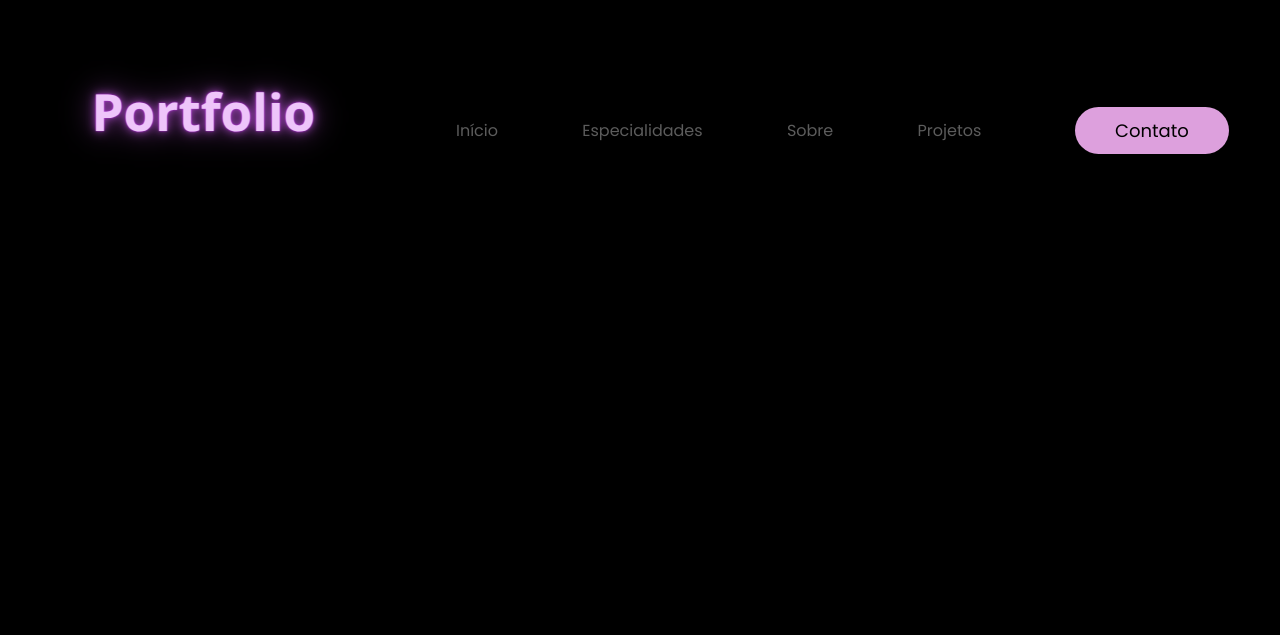
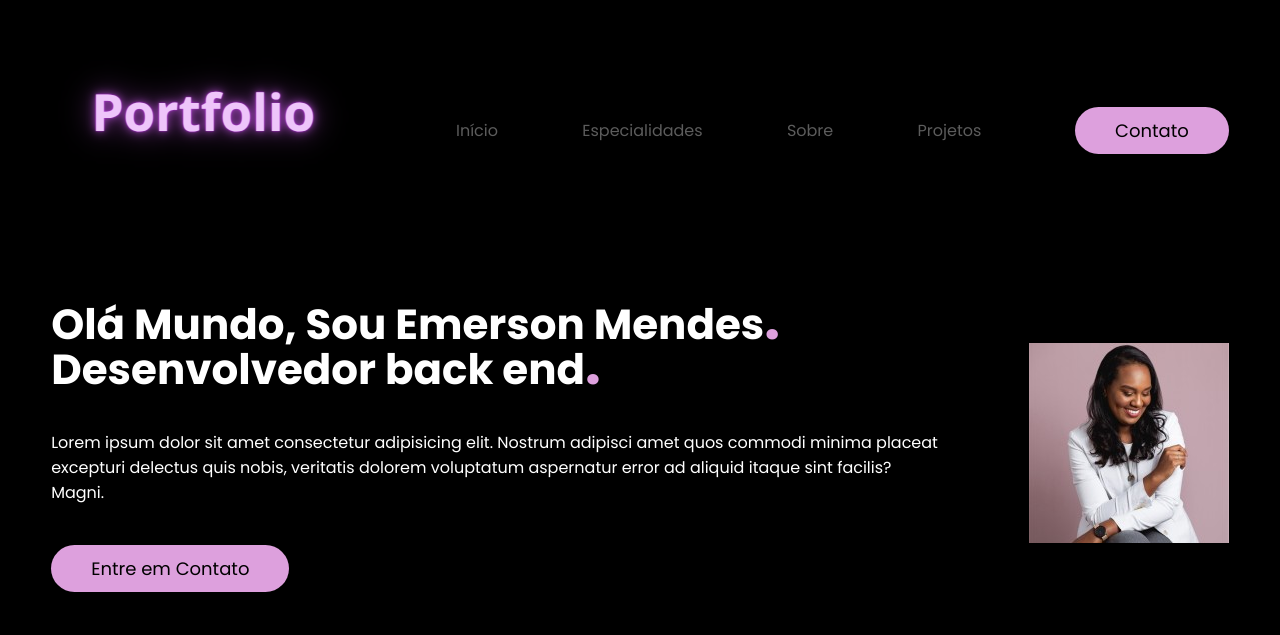
Before and after one commit to EmersonCabelo/Portfolio-, a plain HTML site: page INDEX.HTML in a window 1280 px wide. Drawn offline with Linux system fonts and the light colour scheme.

Commit message:
Topo do site iniccio

```diff
--- a/INDEX.HTML
+++ b/INDEX.HTML
@@ -16,12 +16,14 @@
 <body>
 
     <header>
+        <!-- INICIO LOGO -->
         <div class="interface">
           <div class="logo">
             <a href="a">
                 <img src="images/Captura de tela de 2025-03-16 19-09-22.png" alt="logo meu protfolio">
             </a>
-          </div><!--logo-->
+          </div><!--FIM LOGO-->
+          <!-- INICIO INTERFACE -->
           <nav class="menu-desktop">
             <ul>
                 <li><a href="#">Início</a></li>
@@ -30,14 +32,38 @@
                 <li><a href="#">Projetos</a></li>
             </ul>
           </nav>
-
+            <!-- INICIO BTN CONTATO -->
             <div class="btn-contato">
                     <a href="#">
                         <button>Contato</button>
                     </a>
-            </div><!--btn-contato-->
+            </div><!--FIM btn-contato-->
         </div><!--interface-->
     </header>
 
+    <main>
+        <section class="topo-do-site">
+            <div class="interface">
+                <div class="flex">
+                    <div class="txt-topo-site">
+                        <h1>Olá Mundo, Sou Emerson Mendes<span>.</span> Desenvolvedor back end<span>.</span></h1>
+                        <p> Lorem ipsum dolor sit amet consectetur adipisicing elit. Nostrum adipisci amet quos commodi minima placeat excepturi delectus quis nobis, veritatis dolorem voluptatum aspernatur error ad aliquid itaque sint facilis? Magni.</p>
+
+                        <div class="btn-contato">
+                            <a href="#">
+                                <button>Entre em Contato</button>
+                            </a>
+                        </div>   <!--btn-contato-->
+                    </div><!-- txt-topo-site -->
+
+                    <div class="img-topo-site">
+                        <img src="images/pessoa.jpeg" alt=" Foto do site">
+
+                    </div><!-- img-topo-site -->
+                </div><!--flex -->
+            </div>   <!-- inteface -->
+        </section>   <!-- Topo do site -->
+    </main>
+
 </body>
 </html>
--- a/style.css
+++ b/style.css
@@ -19,6 +19,22 @@ body{
     margin: 0 auto;
 
    }
+
+   .flex {
+    display: flex;
+   }
+
+   .btn-contato button{
+    padding: 10px 40px;
+    font-size: 18px;
+    font-weight: 600px;
+    background-color: plum;
+    border: 0;
+    border-radius: 30px;
+    cursor: pointer;
+    transition: .2s;
+}
+
    /* Estilo Do Cabeçalho */
 
 header{
@@ -52,15 +68,45 @@ header nav ul li{
 
 }
 
-header .btn-contato button{
-    padding: 10px 40px;
-    font-size: 18px;
-    font-weight: 600px;
-    background-color: plum;
-    border: 0;
-    border-radius: 30px;
-    cursor: pointer;
+
+.btn-contato button:hover{
+    box-shadow: 0px 0px 8px rgb(193, 189, 209);
+    transform: scale(1.05);
 }
-header .btn-contato button:hover{
-    box-shadow: 0px 0px 8px rgba(221, 160, 221, 0.233);
+
+/* ESTILO DO TOPO DOSITE */
+
+section.topo-do-site{
+    padding: 40px 4%;
 }
+
+section.topo-do-site .flex{
+    align-items: center;
+    justify-content: center;
+    gap: 90px;
+}
+
+.topo-do-site h1{
+    color: #fff;
+    font-size: 42px;
+    line-height: 40px;
+}
+
+.topo-do-site .txt-topo-site h1 span{
+    color: plum;
+    font-size: 56px;
+}
+
+.topo-do-site .txt-topo-site p {
+    color: #fff;
+    margin: 40px 0;
+}
+
+@keyframes flutuar{
+    0%{
+        top: 0;
+    }
+    100%{
+        top: 30%;
+    }
+}
```
Also changed, not shown: images/pessoa.jpeg (added).
